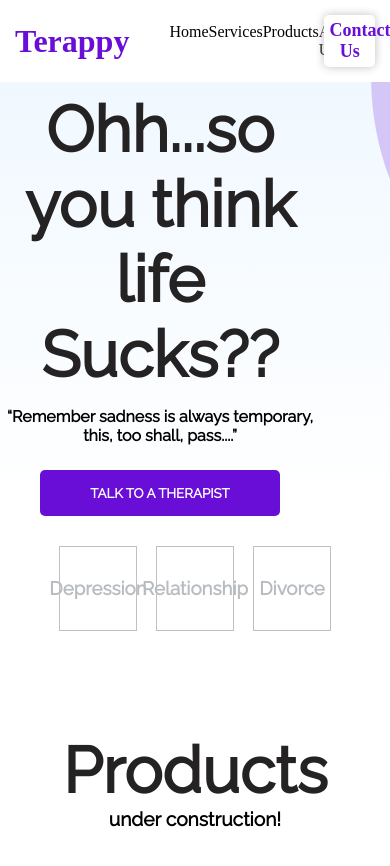
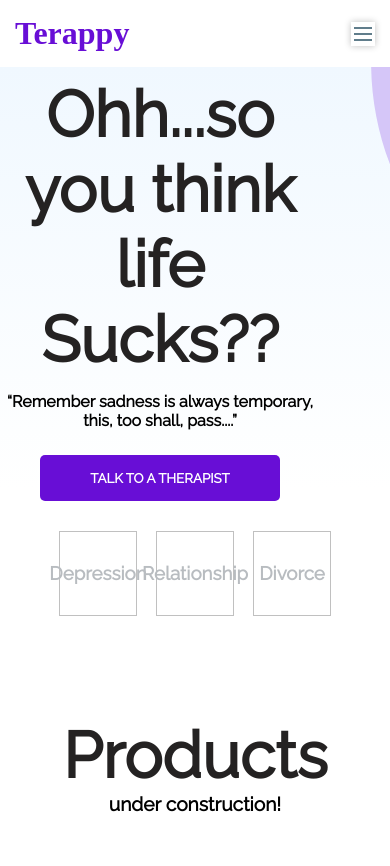
Before and after one commit to Amedzro-Elikplim/Terappy-frontend, a React (Create React App) app: page / in a window 390 px wide. Shown: the top 866 px of the page. Built offline with nearby package versions, Linux system fonts and the light colour scheme; a web font is replaced by a local one.

Commit message:
add a menu icon to toggle navbar in mobile view

```diff
--- a/package.json
+++ b/package.json
@@ -9,6 +9,8 @@
     "axios": "^0.21.1",
     "react": "^17.0.2",
     "react-dom": "^17.0.2",
+    "react-icons": "^4.2.0",
+    "react-responsive": "^8.2.0",
     "react-router-dom": "^5.2.0",
     "react-scripts": "4.0.3",
     "styled-components": "^5.3.0",
--- a/src/components/Navbar/Nav.js
+++ b/src/components/Navbar/Nav.js
@@ -1,19 +1,65 @@
+import { useState } from 'react';
 import Logo from "./Logo"
 import NavButton from "./NavButton"
-import Navlinks from "./Navlinks"
+import Navlinks  from "./Navlinks"
 import styled from "styled-components";
+import { useMediaQuery } from "react-responsive";
+import {FcMenu} from 'react-icons/fc'
 
 
 
 const Nav = () => {
 
+    const [state, setState] = useState({
+        state : {
+            dropMenu: false
+        }
+    })
+
+    const toggleMenu = () => {
+        const {dropMenu} = state;
+        if(dropMenu) return setState({dropMenu: false});
+        setState({dropMenu: true})
+    }
+
+    const Desktop = ({children}) => {
+        const isDesktop = useMediaQuery({minWidth: 699});
+        return isDesktop ? children : null
+    }
+
+    const Mobile = ({children}) => {
+        const isMobile = useMediaQuery({maxWidth: 698});
+        return isMobile ? children : null
+    }
+
 
     return(
+        <div>
         <StyledNav>
-            <Logo />
-            <Navlinks />
-            <NavButton children={"Contact Us"} />
+            <Desktop>
+                <Logo />
+                <Navlinks />
+                <NavButton children={"Contact Us"} />
+            </Desktop>
+
+            <Mobile>
+                <Logo />
+                <FcMenu onClick={toggleMenu} className="menu-icon"/>
+            </Mobile>
         </StyledNav>
+
+        <Mobile>
+            {state.dropMenu ?
+               <NavDropdown>
+
+               </NavDropdown>
+                // <Navlinks className="dropdown-nav" />
+               :
+               null
+            }
+        </Mobile>
+
+        </div>
     )
 }
 
@@ -28,3 +74,8 @@ const StyledNav = styled.nav`
     align-items: center;
     flex-wrap: nowrap;
 `
+
+const NavDropdown = styled.div`
+   width: 100vw;
+   height: 200px;
+`
--- a/src/components/Navbar/Navlinks.js
+++ b/src/components/Navbar/Navlinks.js
@@ -1,4 +1,4 @@
-import styled from 'styled-components';
+import styled, {css} from 'styled-components';
 import { primaryColor } from '../../utils/color/Color';
 const Navlinks = () => {
     return(
@@ -19,11 +19,16 @@ const StyledUnorderedList = styled.ul`
     width: 50vw;
     justify-content: space-evenly;
     font-family: Kurale;
+
+    ${props => props.dropdown && css`
+        flex-direction: column;
+    `}
 `
 
 const Links = styled.li`
     cursor: pointer;
 
+
     &:hover {
         color: ${primaryColor};
     }
--- a/src/index.css
+++ b/src/index.css
@@ -21,5 +21,10 @@ body {
   min-height: 200px;
   background-repeat: no-repeat;
   background-size: cover;
+}
 
+.menu-icon {
+  zoom: 1.5;
+  cursor: pointer;
+  box-shadow: 0px 0px 5px silver;
 }
```
Also changed, not shown: 1 other file (tests, documents, lock files or other folders).
